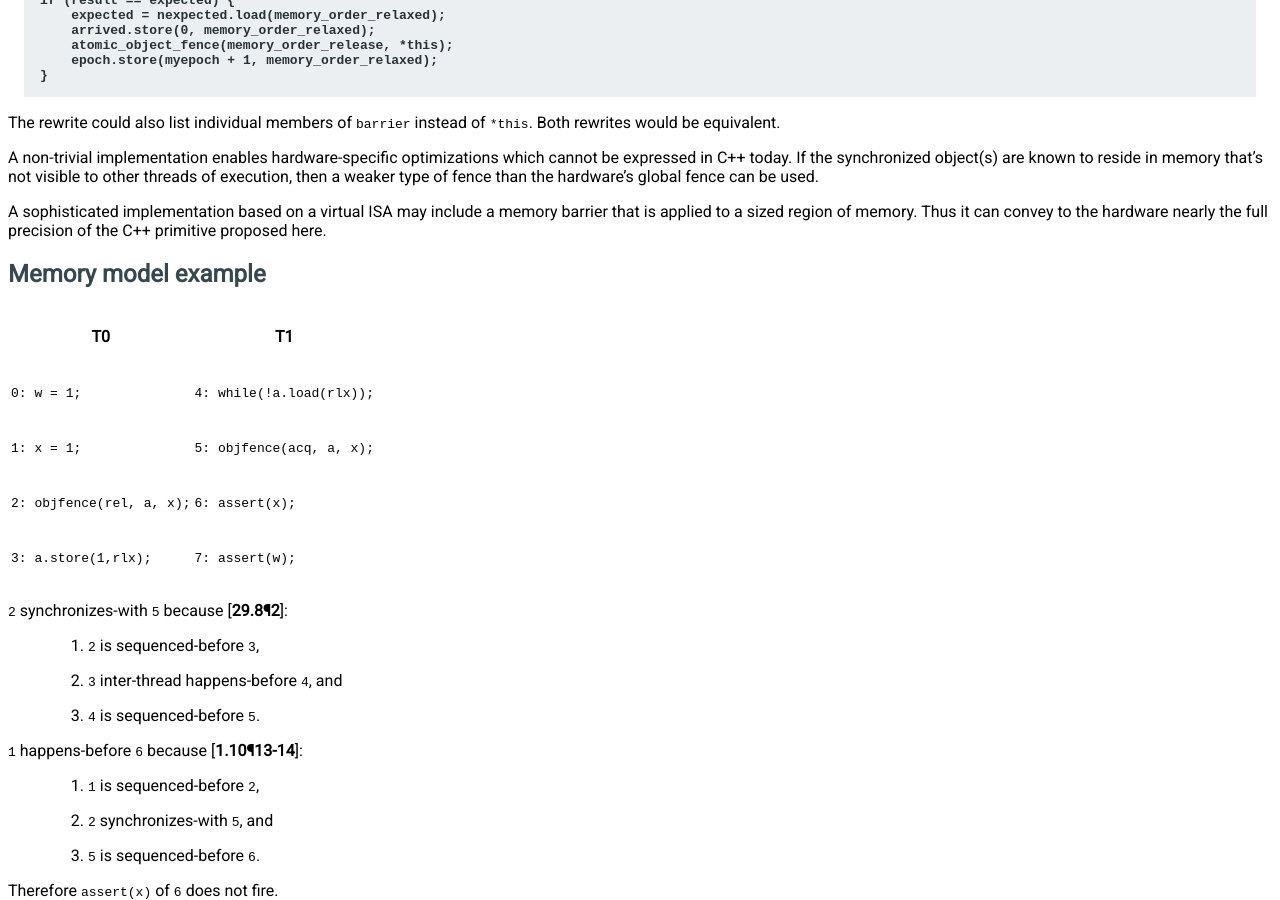
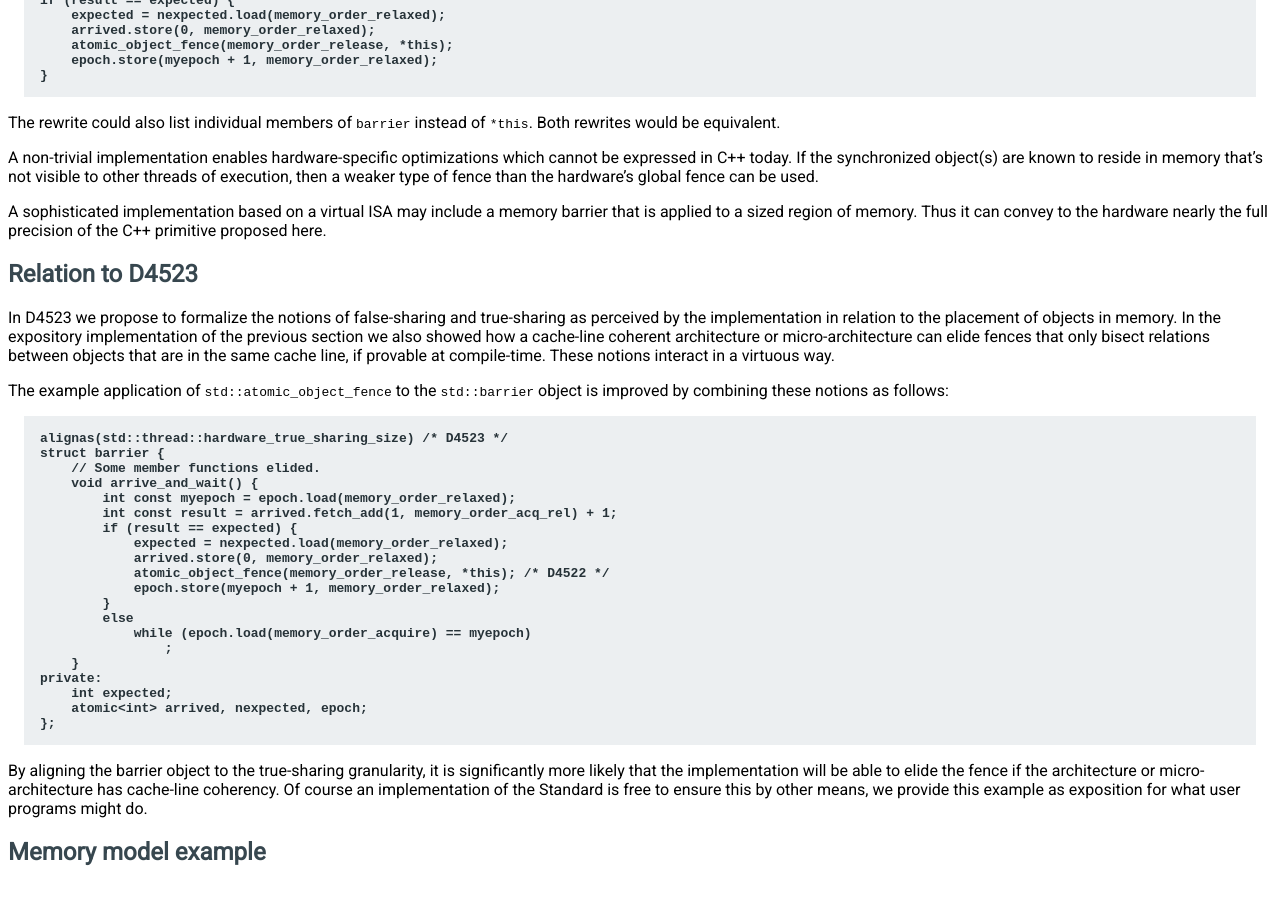
Before and after one commit to jfbastien/papers, a Sphinx documentation site: the page built from source/D4522.rst, in a window 1280 px wide and 900 px high, scrolled down 2139 px. Built offline with Sphinx 7.4.7, drawn with Linux system fonts in a browser that asks for light colours; some of the changed text lies outside the part shown.

Commit message:
Added a section that relates this to D4523

```diff
--- a/source/D4522.rst
+++ b/source/D4522.rst
@@ -105,7 +105,7 @@ objects, or may emit the same fence an ``atomic_thread_fence`` would.
 The ``__cpp_lib_atomic_object_fence`` feature test macro should be added.
 
 ----------------------
-Implementation details
+Example implementation
 ----------------------
 
 A trivially conforming implementation may implement the new overload in terms of
@@ -158,6 +158,49 @@ A sophisticated implementation based on a virtual ISA may include a memory
 barrier that is applied to a sized region of memory.  Thus it can convey to the
 hardware nearly the full precision of the C++ primitive proposed here.
 
+----------------------
+Relation to D4523
+----------------------
+
+In D4523 we propose to formalize the notions of false-sharing and true-sharing
+as perceived by the implementation in relation to the placement of objects in memory.
+In the expository implementation of the previous section we also showed how a cache-line
+coherent architecture or micro-architecture can elide fences that only bisect
+relations between objects that are in the same cache line, if provable at compile-time.
+These notions interact in a virtuous way.
+
+The example application of ``std::atomic_object_fence`` to the ``std::barrier`` object
+is improved by combining these notions as follows:
+
+.. code-block:: c++
+
+  alignas(std::thread::hardware_true_sharing_size) /* D4523 */
+  struct barrier {
+      // Some member functions elided.
+      void arrive_and_wait() {
+          int const myepoch = epoch.load(memory_order_relaxed);
+          int const result = arrived.fetch_add(1, memory_order_acq_rel) + 1;
+          if (result == expected) {
+              expected = nexpected.load(memory_order_relaxed);
+              arrived.store(0, memory_order_relaxed);
+	      atomic_object_fence(memory_order_release, *this); /* D4522 */
+              epoch.store(myepoch + 1, memory_order_relaxed);
+          }
+          else
+              while (epoch.load(memory_order_acquire) == myepoch)
+                  ;
+      }
+  private:
+      int expected;
+      atomic<int> arrived, nexpected, epoch;
+  };
+
+By aligning the barrier object to the true-sharing granularity, it is significantly
+more likely that the implementation will be able to elide the fence if the architecture
+or micro-architecture has cache-line coherency.  Of course an implementation of the
+Standard is free to ensure this by other means, we provide this example as exposition
+for what user programs might do.
+
 --------------------
 Memory model example
 --------------------
```
